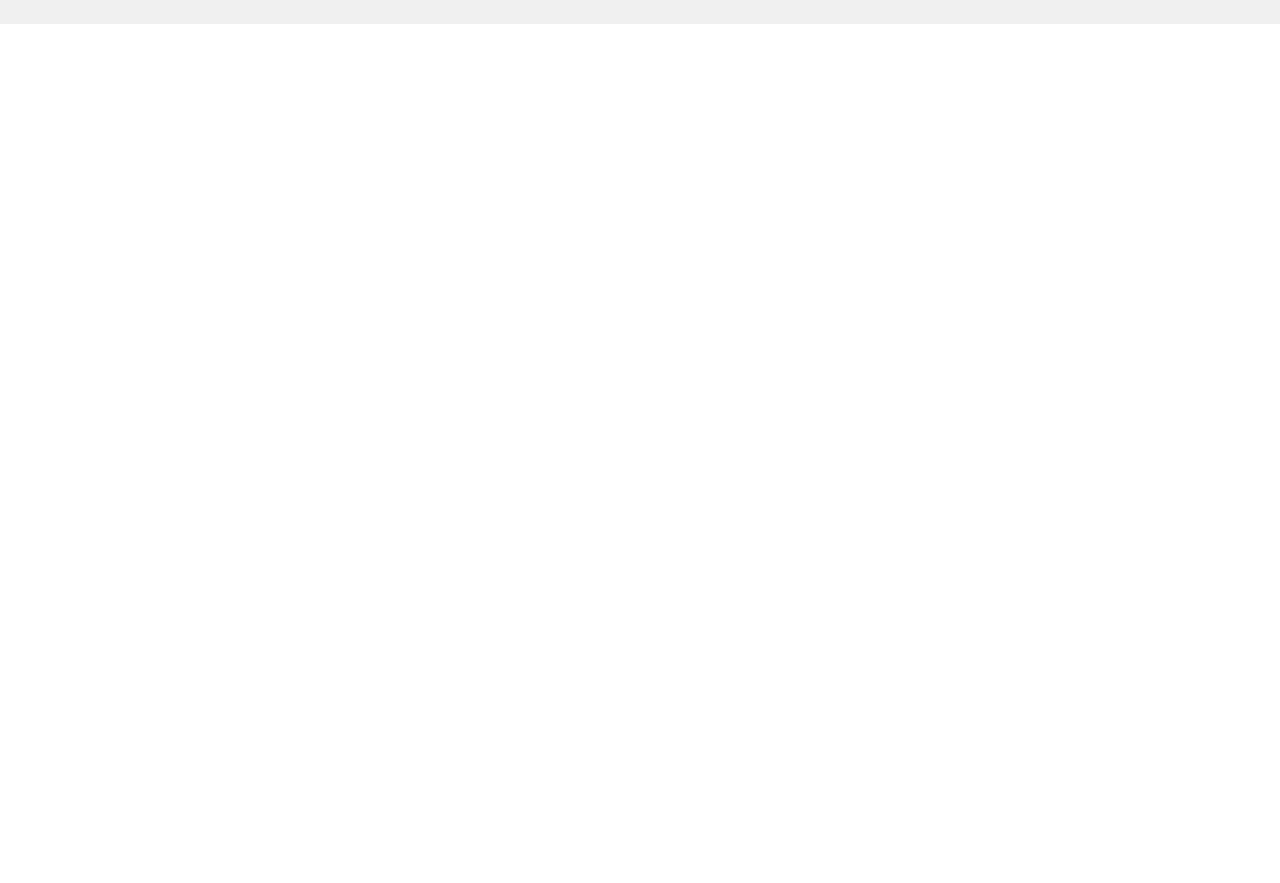
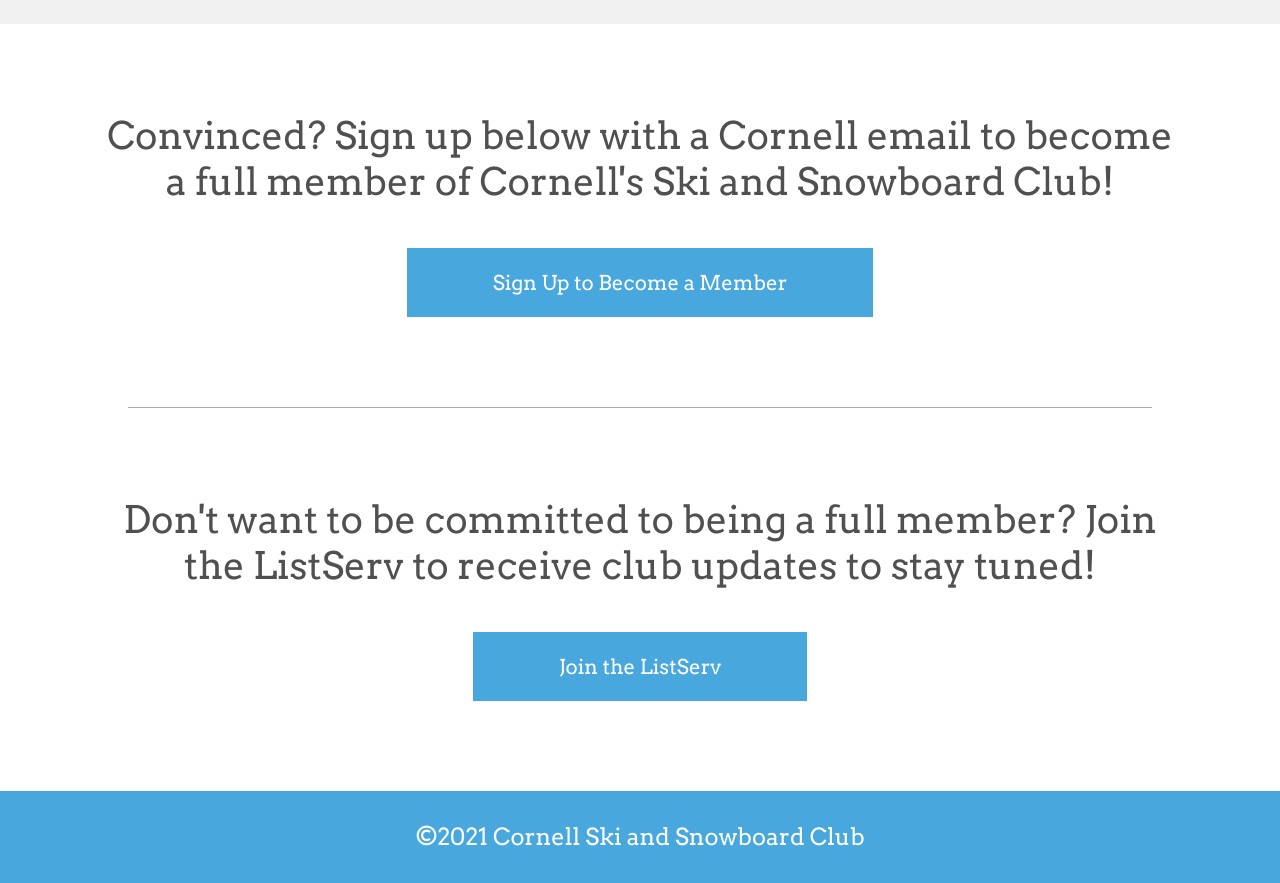
Before and after one commit to spd75/cssc-website, a React (Create React App) app: page / in a window 1280 px wide. Shown: the part 1890-2773 px from the top of the page. Before the commit the page ends 1914 px from the top, so only its background shows below. Built offline with nearby package versions, Linux system fonts and the light colour scheme; a web font is replaced by a local one.

Commit message:
Add footer and join section

```diff
--- /dev/null
+++ b/src/components/footer/Footer.tsx
@@ -0,0 +1,25 @@
+import * as Universal from '../../universal';
+import React from 'react';
+import ResponsiveText from '../elemental-comps/ResponsiveText';
+
+export default class Footer extends React.Component<any, any> {
+    constructor(props: any) {
+        super(props);
+    }
+
+    containerStyle = () => ({
+        backgroundColor: Universal.WEB_BLUE,
+        textAlign: 'center' as 'center',
+        padding: '1.5% 0'
+    });
+
+    render = () => {
+        return (
+            <div style={this.containerStyle()}>
+                <ResponsiveText size={46} color={Universal.WHITE}>
+                    {Universal.FOOTER_TEXT}
+                </ResponsiveText>
+            </div>
+        );
+    };
+}
--- /dev/null
+++ b/src/components/join-section-home/Join.tsx
@@ -0,0 +1,36 @@
+import React from 'react';
+import TextButton from './TextButton';
+
+type JoinProps = {};
+
+export default class Join extends React.Component<JoinProps, any> {
+    props: JoinProps;
+
+    constructor(props: JoinProps) {
+        super(props);
+        this.props = props;
+    }
+
+    dividerSection = () => ({
+        height: '1px',
+        width: '80%',
+        margin: 'auto',
+        backgroundColor: '#AAA'
+    });
+
+    render = () => {
+        return (
+            <div>
+                <TextButton buttonTitle="Sign Up to Become a Member">
+                    Convinced? Sign up below with a Cornell email to become a full member of
+                    Cornell's Ski and Snowboard Club!
+                </TextButton>
+                <div style={this.dividerSection()} />
+                <TextButton buttonTitle="Join the ListServ">
+                    Don't want to be committed to being a full member? Join the ListServ to receive
+                    club updates to stay tuned!
+                </TextButton>
+            </div>
+        );
+    };
+}
--- a/src/components/join-section-home/TextButton.tsx
+++ b/src/components/join-section-home/TextButton.tsx
@@ -1,3 +1,4 @@
+import * as CommonStyles from '../styles/common-styles';
 import React from 'react';
 import ResponsiveText from '../elemental-comps/ResponsiveText';
 import StanButton from '../elemental-comps/StanButton';
@@ -15,10 +16,19 @@
         this.props = props;
     }
 
+    containerStyle = () => ({
+        ...CommonStyles.FlexCC,
+        flexDirection: 'column' as 'column',
+        textAlign: 'center' as 'center',
+        padding: '7% 8%'
+    });
+
     render = () => {
         return (
-            <div>
-                <ResponsiveText size={70}>{this.props.children}</ResponsiveText>
+            <div style={this.containerStyle()}>
+                <ResponsiveText size={74} padding="0 0 4% 0">
+                    {this.props.children}
+                </ResponsiveText>
                 <StanButton
                     title={this.props.buttonTitle}
                     onClick={() => console.log('hi')}
--- a/src/index.tsx
+++ b/src/index.tsx
@@ -20,6 +20,8 @@
 import Header from './components/header/Header';
 import Betski from './text';
 import Why from './components/why-section-home/Why';
+import Join from './components/join-section-home/Join';
+import Footer from './components/footer/Footer';
 
 const navFunctions = [
     () => console.log('club news!'),
@@ -92,6 +94,8 @@
         <Betski />
         <Events>{eventData}</Events>
         <Why data={whyData} imgPaths={[Why1, Why2, Why3]} />
+        <Join />
+        <Footer />
     </React.StrictMode>,
     document.getElementById('root')
 );
--- a/src/universal.ts
+++ b/src/universal.ts
@@ -4,3 +4,4 @@
 export const WEB_BLUE_HOVER = '#4084CB';
 export const MAIN_FONT = 'ARVO';
 export const MAX_CONTENT = 'max-content';
+export const FOOTER_TEXT = '©2021 Cornell Ski and Snowboard Club';
```
